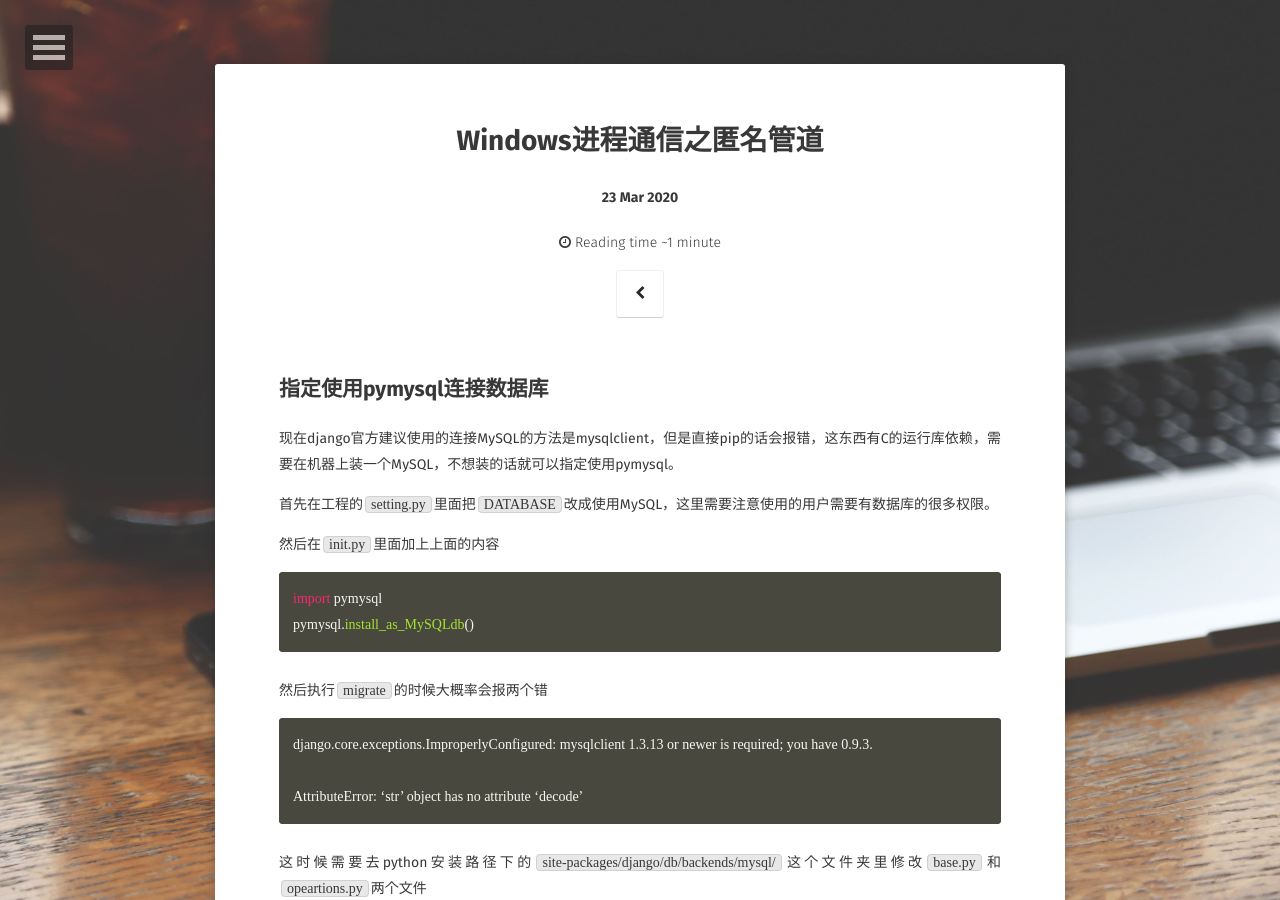
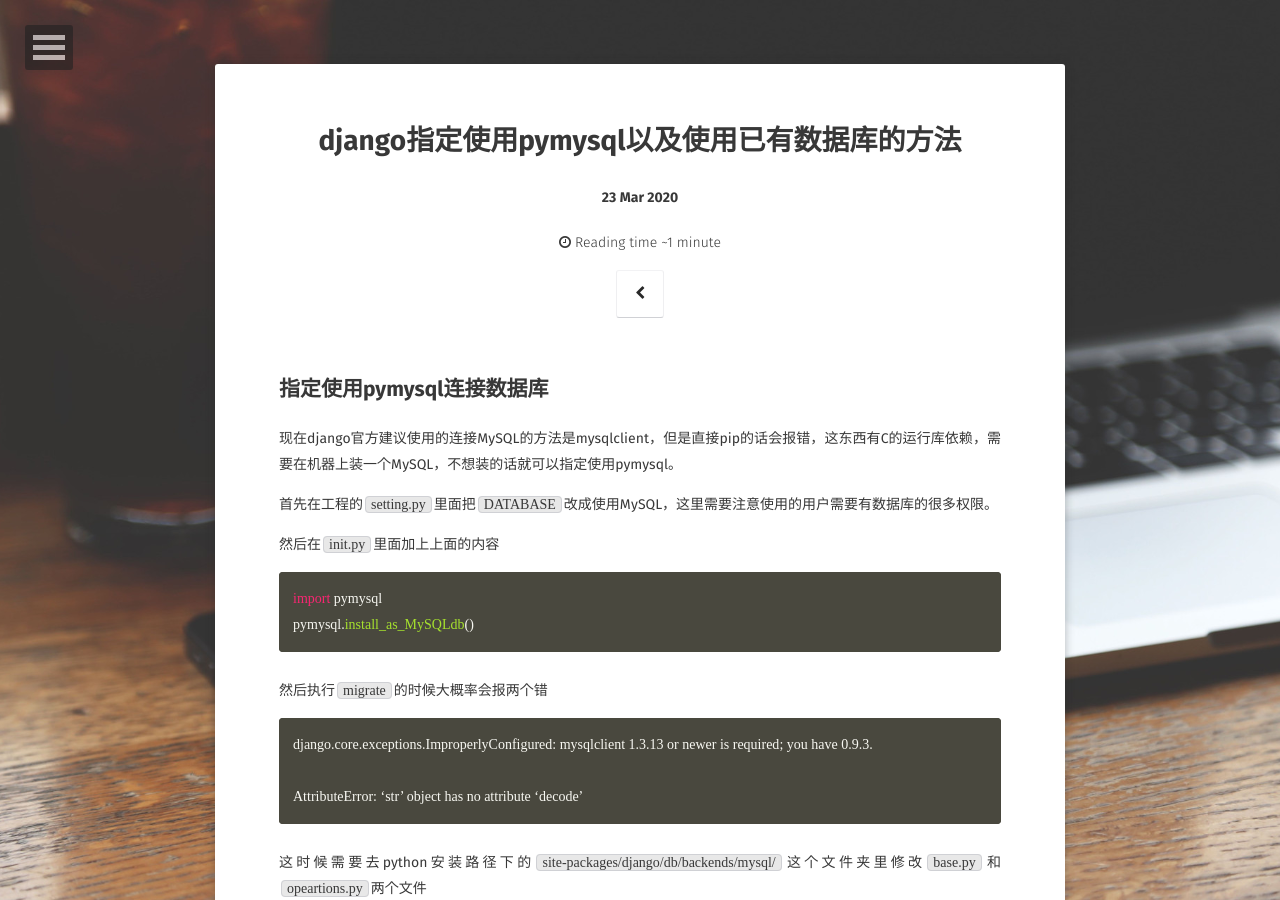
Before and after one commit to dancingline/dancingline.github.io, a Jekyll site: the page built from _posts/2020-03-23-django指定使用pymysql以及使用已有数据库的方法.md, in a window 1280 px wide and 900 px high. Built offline with Jekyll 4.4.1, drawn with Linux system fonts in a browser that asks for light colours; some web fonts are replaced.

Commit message:
修改了标题

```diff
--- a/_posts/2020-03-23-django指定使用pymysql以及使用已有数据库的方法.md
+++ b/_posts/2020-03-23-django指定使用pymysql以及使用已有数据库的方法.md
@@ -1,6 +1,6 @@
 ---
 layout: post
-title: "Windows进程通信之匿名管道"
+title: "django指定使用pymysql以及使用已有数据库的方法"
 date: 2020-03-23
 excerpt:
 tags: [django, mysql, python]
```
